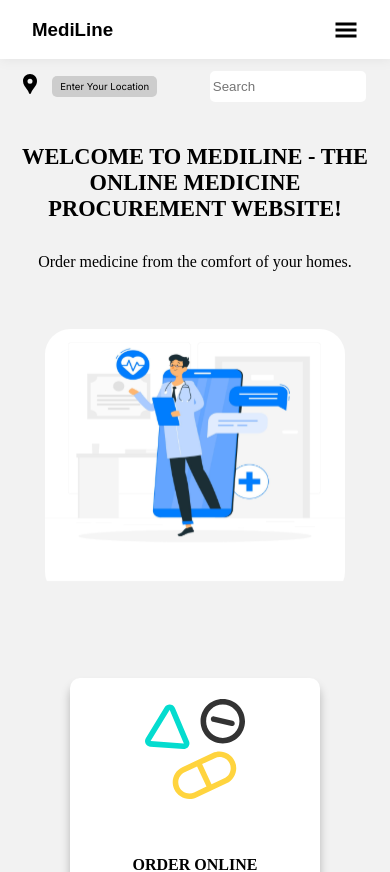
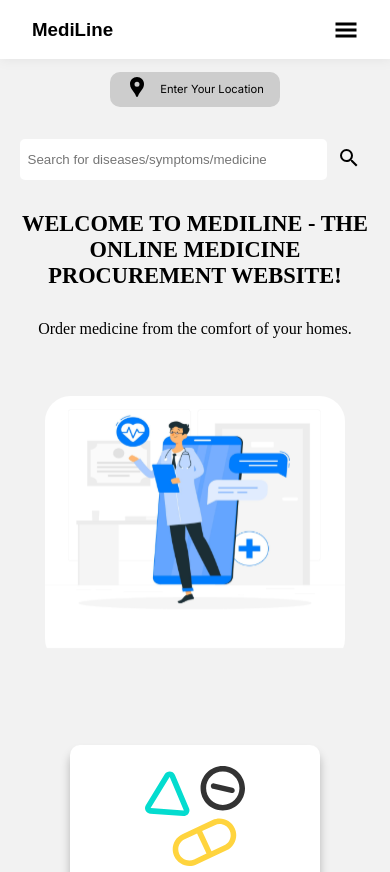
Before and after one commit to TIU-Team40/MediLine, a React (Create React App) app in the folder client/: page / in a window 390 px wide. Shown: the top 872 px of the page. Built offline with nearby package versions, Linux system fonts and the light colour scheme; a web font is replaced by a local one.

Commit message:
Homepage Edit

```diff
--- a/client/src/components/Footer/Footer.css
+++ b/client/src/components/Footer/Footer.css
@@ -4,11 +4,12 @@
 
     width: 100%;
     overflow: hidden;
-    background-color: #A0A0A0;
+    background-color: #bfbfbff1;
     display:flex;
     flex-direction: column;
     outline: none;
     border:none;
+
 }
 
 .search-location
@@ -129,7 +130,5 @@
     .footer-copyright{
         font-size: 0.55rem;
     }
-    .footer-links ul li:last-child{
 
-    }
 }
--- a/client/src/components/HeroBanner/HeroBanner.css
+++ b/client/src/components/HeroBanner/HeroBanner.css
@@ -4,17 +4,25 @@
     flex-direction: column;
     background-color: #efefefc6;
     z-index: -1;
-
+    padding: 0;
 }
-
+.location{
+    width: 30%;
+}
 
 header{
     display: flex;
-    justify-content: space-between;
+    justify-content: flex-start;
     align-items: center;
+    gap: 20px;
+    width: 100%;
 }
 .search-bar{
-    margin-right: 1rem;
+
+    display: flex;
+    justify-content: flex-start;
+    align-items: flex-start;
+    width: 70%;
 }
 
 .hero-banner{
@@ -33,6 +41,7 @@ header{
 
 .welcome-header h1{
     font-family: 'Gilroy';
+    font-size: 25px;
 }
 
 .welcome-header h1 span
@@ -42,11 +51,11 @@ header{
 
 .welcome-header p{
     font-family: 'Gilroy';
-    font-size: 24px;
+    font-size: 20px;
 }
 .illustration img{
-    height: 400px;
-    width: 400px;
+    height: 300px;
+    width: 300px;
     margin:10px;
 }
 
@@ -80,6 +89,10 @@ header{
         width: 300px;
         height: 300px;
     }
+    header{
+        display: flex;
+        flex-direction: column;
+    }
 }
 
 @media screen and (max-width:650px){
@@ -107,5 +120,22 @@ header{
         width: 300px;
         height: 300px;
     }
+    header{
+        display: flex;
+        flex-direction: column;
+        justify-content: center;
+        align-items: center;
+
+    }
+    .search-bar{
+        width: 90%;
+
+    }
+    .location{
+        width: 50%;
+        display: flex;
+        justify-content: center;
+        align-items: center;
+    }
 
 }
--- a/client/src/components/HeroBanner/HeroBanner.js
+++ b/client/src/components/HeroBanner/HeroBanner.js
@@ -1,35 +1,40 @@
-import React from 'react'
-import LocationFinder from '../LocationFinder/LocationFinder'
-import SearchBar from '../SearchBar/SearchBar'
-import './HeroBanner.css'
-import herobanner_illustration from '../../assets/herobanner_illustration.svg'
-import '../../styles/global.css'
+import React from "react";
+import LocationFinder from "../LocationFinder/LocationFinder";
+import SearchBar from "../SearchBar/SearchBar";
+import "./HeroBanner.css";
+import herobanner_illustration from "../../assets/herobanner_illustration.svg";
+import "../../styles/global.css";
+import { homepage_category } from "../../dummy_data";
+import { searchBarTest } from "../../dummy_data";
 const HeroBanner = () => {
   return (
-    <div className='herobanner-container'>
+    <div className="herobanner-container">
       <header>
-      <div className="location">
-      <LocationFinder/>
-      </div>
-      <div className="search-bar">
-      <SearchBar placeholder="Search for diseases/symptoms/medicine"/>
-      </div>
+        <div className="location">
+          <LocationFinder />
+        </div>
+        <div className="search-bar">
+          <SearchBar
+            placeholder="Search for diseases/symptoms/medicine"
+            data={searchBarTest}
+          />
+        </div>
       </header>
       <div className="hero-banner">
         <div className="welcome-header">
+          <h1>
+            WELCOME TO <span>MEDILINE</span> - THE ONLINE MEDICINE PROCUREMENT
+            WEBSITE!
+          </h1>
 
-          <h1>WELCOME TO <span>MEDILINE</span> - THE ONLINE MEDICINE PROCUREMENT WEBSITE!</h1>
-
-
-            <p>Order medicine from the comfort of your homes.</p>
-
+          <p>Order medicine from the comfort of your homes.</p>
         </div>
         <div className="illustration">
-         <img src={herobanner_illustration} alt="Illustration"/>
+          <img src={herobanner_illustration} alt="Illustration" />
         </div>
       </div>
     </div>
-  )
-}
+  );
+};
 
-export default HeroBanner
+export default HeroBanner;
--- a/client/src/components/LocationFinder/LocationFinder.css
+++ b/client/src/components/LocationFinder/LocationFinder.css
@@ -22,6 +22,7 @@
     text-align: left;
     font-family: 'Inter';
     margin-left:10px;
+
 }
 
 @media screen and (max-width: 1000px)
@@ -54,14 +55,23 @@
 {
     .location-container{
 
-        width: 150px;
+        width: 110%;
+        display: flex;
+        align-items: center;
+        justify-content: center;
+        flex-direction: column;
+        background-color: #CDCDCD;
+        border-radius: 10px;
+        padding: 0.2rem 0;
     }
     .location-name{
         width: 100%;
+
     }
    .location-text{
-       padding: 0.3rem 0.5rem;
-       font-size: 0.6rem;
+       padding: 0.1rem ;
+       font-size: 0.7rem;
+
    }
    .icon{
        height: 1.2rem;
--- a/client/src/components/Navbar/Navbar.css
+++ b/client/src/components/Navbar/Navbar.css
@@ -8,7 +8,7 @@
     width: 100%;
 }
 .logo{
-    margin-right: 15rem;
+    margin-right: 20rem;
     font-family: 'Gilroy-Medium', sans-serif;
     font-size: 1.5rem;
 }
@@ -34,6 +34,7 @@
 .menu-link li:hover{
     color: var(--color-primary);
     transform: scale(1.1);
+    background-color: none;
 }
 
 
@@ -51,7 +52,7 @@
 .auth-btn
 {
         padding: 0.5rem 1.5rem;
-        margin: 0 1rem;
+        margin: 0 0.5rem;
         font-size: 1.1rem;
         font-family: 'Inter', sans-serif;
         font-style: normal;
--- a/client/src/components/SearchBar/SearchBar.css
+++ b/client/src/components/SearchBar/SearchBar.css
@@ -1,15 +1,19 @@
 .search{
     display: flex;
-    justify-content: flex-end;
+     justify-content: flex-start;
+    flex-direction: column;
+    align-items: center;
+   position: relative;
+   width: 100%;
 }
 .search-inputs {
     display:flex;
     padding: 0.5rem 5rem;
     justify-content: center;
     align-items: center;
+    width: 100%;
+}
 
-    width: 40%;
-}
 
 .search-inputs input{
     padding: 0.8rem ;
@@ -20,11 +24,11 @@
     place-items: center;
     font-size: 14px;
     text-align: left;
-    width: fit-content;
     transition: all .5s ease-in-out;
-
+    width: 100%;
 
 }
+
 .search-inputs input:focus{
     outline:none;
     border: none;
@@ -32,16 +36,49 @@
 }
 .search-icon{
 
-    margin-left: 10px;
+    margin-left: 5px;
     display: grid;
     place-items: center;
     cursor: pointer;
-    border-radius: 10px;
+
     width: fit-content;
 }
 .smallscreen-input{
     display: none;
 }
+
+.data-result {
+    margin-top: 5px;
+    width: 100%;
+    height: 200px;
+    background-color: white;
+    box-shadow: rgba(0, 0, 0, 0.35) 0px 5px 15px;
+    overflow: hidden;
+    overflow-y: auto;
+    position: absolute;
+    top: 100%;
+  }
+
+  .data-result::-webkit-scrollbar {
+    display: none;
+  }
+
+  .data-result .data-item {
+    width: 100%;
+    height: 50px;
+    display: flex;
+    align-items: center;
+    color: black;
+  }
+
+  .data-item p {
+    margin-left: 10px;
+  }
+
+  .data-item:hover {
+    background-color: lightgrey;
+  }
+
 
 @media screen and (max-width:768px) {
     .search-inputs input{
@@ -62,17 +99,18 @@
         align-items: center;
         justify-content: center;
         margin: 0 0.5rem;
+        width: 100%;
 
     }
     .search-icon-smallscreen{
         margin: 0.5rem;
     }
     .smallscreen-input input{
-        padding: 0.5rem 0.2rem;
+        padding: 0.8rem 0.5rem;
         border: none;
         border-radius: 5px;
-        min-width: 50px;
-        max-width: 150px;
+
+        width: 100%;
     }
     .smallscreen-input input:focus{
         outline:none;
@@ -81,4 +119,11 @@
     .icon-smallscreen{
         display: none;
     }
+    .smallscreen-icon{
+        margin: 0 10px;
+    }
+    .data-item p {
+        font-size: 0.8rem;
+    }
+
 }
--- a/client/src/components/SearchBar/SearchBar.js
+++ b/client/src/components/SearchBar/SearchBar.js
@@ -1,28 +1,66 @@
-import React from 'react'
-import {BsSearch} from 'react-icons/bs'
-import './SearchBar.css'
-import '../../styles/global.css'
+import React, {useState} from "react";
+import { MdSearch, MdClose } from "react-icons/md";
+import "./SearchBar.css";
+import "../../styles/global.css";
 
-const SearchBar = ({placeholder, data}) => {
-    const handleSearch = () =>
+
+const SearchBar = ({ placeholder, data }) => {
+  const [filteredData, setFilteredData] = useState([]);
+  const [wordEntered, setWordEntered] = useState("");
+  const handleFilter = (event) => {
+    const searchWord = event.target.value;
+    setWordEntered(searchWord);
+    const newFilter = data.filter((value) =>{
+       return value.title.toLowerCase().includes(searchWord.toLowerCase());
+    });
+    if(searchWord==="")
     {
-        console.log("search button clicked")
+      setFilteredData([])
+    }else{
+      setFilteredData(newFilter);
     }
+  }
+  const clearInput = () => {
+    setFilteredData([]);
+    setWordEntered("");
+  }
   return (
-    <div className='search'>
-        <div className="search-inputs">
-            <input type="text" placeholder={placeholder} size="40"/>
-            <div className='search-icon' onClick={handleSearch}><BsSearch size="1.75em" className='icon'/></div>
+    <div className="search">
+      <div className="search-inputs">
+        <input type="text" placeholder={placeholder} size="40" value={wordEntered} onChange={handleFilter} />
+
+
+        <div className="search-icon">
+          {filteredData.length === 0 ?
+          <MdSearch size="2em" className="icon" /> :
+          <MdClose size="2em" onClick={clearInput}/>}
         </div>
+      </div>
+      <div className="smallscreen-input">
+      <input type="text" placeholder={placeholder} value={wordEntered} onChange={handleFilter} />
+      <div className="smallscreen-icon">
 
-        <div className="smallscreen-input">
 
-          <input type="text" placeholder="Search"  />
+      {filteredData.length === 0 ?
+          <MdSearch size="2em" className="icon" /> :
+          <MdClose size="2em" onClick={clearInput}/>}
+      </div>
+      </div>
 
-        </div>
 
+      {filteredData.length!=0 &&
+      <div className="data-result">
+        {filteredData.slice(0, 15).map((value, key)=>{
+          return(
+            <a href="/" className="data-item">
+              <p>{value.title}</p>
+            </a>
+          )
+        })}
+      </div>
+      }
     </div>
-  )
-}
+  );
+};
 
-export default SearchBar
+export default SearchBar;
--- a/client/src/dummy_data.js
+++ b/client/src/dummy_data.js
@@ -1,4 +1,5 @@
 import paracetamol from './assets/Medicines/paracetamol.png'
+import SearchBar from './components/SearchBar/SearchBar';
 
 export const homepage_category = [
     {
@@ -11,7 +12,7 @@ export const homepage_category = [
           price: "20",
         },
         {
-          title: "Paracetamol",
+          title: "Ranitidine",
           imageUrl: paracetamol,
           description: "Tablets for fever - Paracetamol",
           price: "210",
@@ -58,13 +59,13 @@ export const homepage_category = [
             price: "20",
           },
           {
-            title: "Paracetamol",
+            title: "Ranitidine",
             imageUrl: paracetamol,
             description: "Tablets for fever - Paracetamol",
             price: "210",
           },
           {
-            title: "Paracetamol",
+            title: "Ibuprofen",
             imageUrl: paracetamol,
             description: "Tablets for fever - Paracetamol",
             price: "200",
@@ -76,19 +77,19 @@ export const homepage_category = [
             price: "120",
           },
           {
-              title: "Paracetamol",
+              title: "Omeprazole",
               imageUrl: paracetamol,
               description: "Tablets for fever - Paracetamol",
               price: "20",
             },
             {
-              title: "Paracetamol",
+              title: "Dolo",
               imageUrl: paracetamol,
               description: "Tablets for fever - Paracetamol",
               price: "20",
             },
             {
-              title: "Paracetamol",
+              title: "Zycan",
               imageUrl: paracetamol,
               description: "Tablets for fever - Paracetamol",
               price: "20",
@@ -96,3 +97,50 @@ export const homepage_category = [
         ],
       },
   ];
+
+  export const searchBarTest = [
+
+    {
+      title: "Paracetamol",
+      imageUrl: paracetamol,
+      description: "Tablets for fever - Paracetamol",
+      price: "20",
+    },
+    {
+      title: "Ranitidine",
+      imageUrl: paracetamol,
+      description: "Tablets for fever - Paracetamol",
+      price: "210",
+    },
+    {
+      title: "Ibuprofen",
+      imageUrl: paracetamol,
+      description: "Tablets for fever - Paracetamol",
+      price: "200",
+    },
+    {
+      title: "Azithromycin",
+      imageUrl: paracetamol,
+      description: "Tablets for fever - Paracetamol",
+      price: "120",
+    },
+    {
+        title: "Omeprazole",
+        imageUrl: paracetamol,
+        description: "Tablets for fever - Paracetamol",
+        price: "20",
+      },
+      {
+        title: "Dolo",
+        imageUrl: paracetamol,
+        description: "Tablets for fever - Paracetamol",
+        price: "20",
+      },
+      {
+        title: "Zycan",
+        imageUrl: paracetamol,
+        description: "Tablets for fever - Paracetamol",
+        price: "20",
+      },
+
+  ]
--- a/client/src/pages/Home/Home.js
+++ b/client/src/pages/Home/Home.js
@@ -5,6 +5,7 @@ import MidCards from "../../components/MidCards/MidCards";
 import classes from "./Home.module.css";
 import { homepage_category } from "../../dummy_data";
 import '../../styles/global.css'
+
 const Home = () => {
 
 
```
Also changed, not shown: client/src/components/Navbar/Navbar.js (+8 -5 lines).
